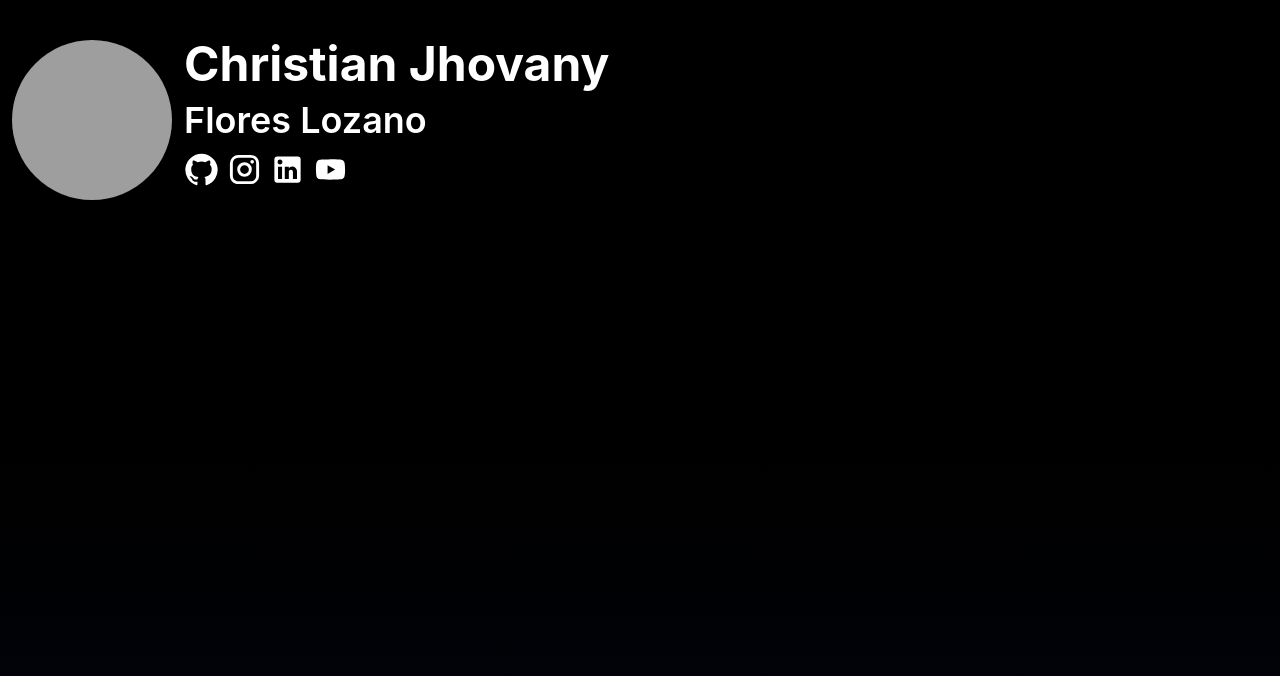
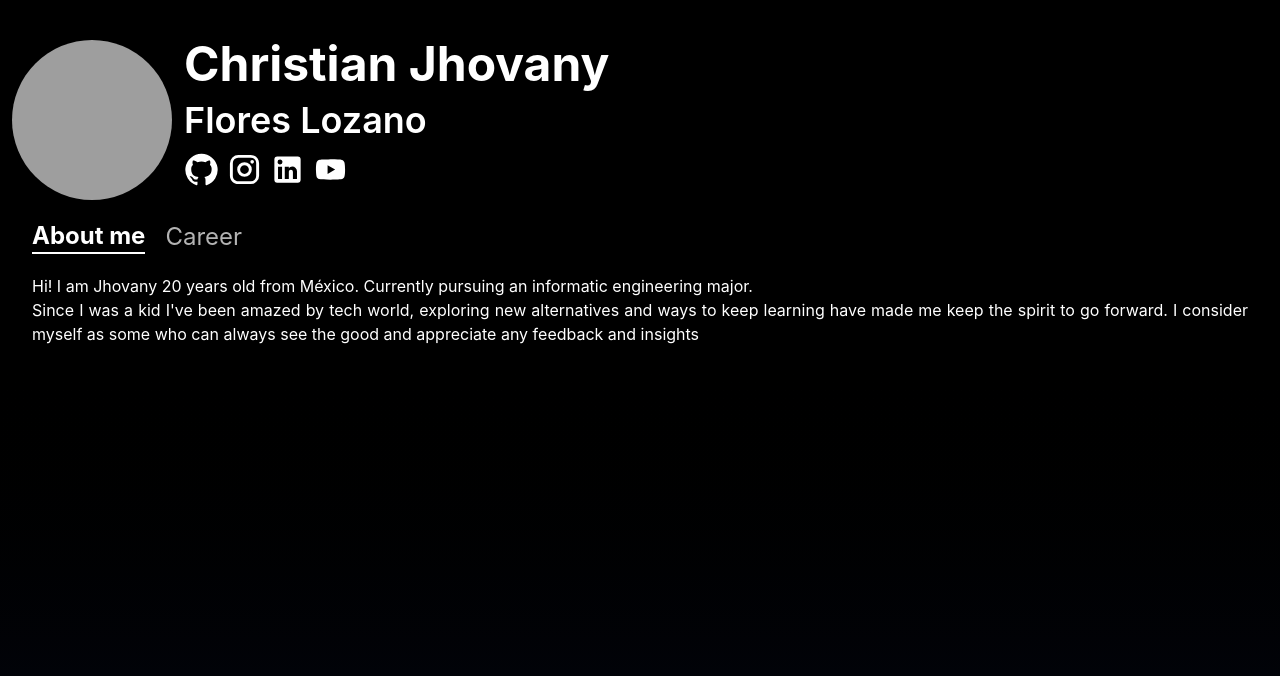
Before and after one commit to ChristianFLozano/Portfolio, a React (Vite) app: page / in a window 1280 px wide. Shown: the top 676 px of the page. Built offline with nearby package versions, Linux system fonts and the light colour scheme; grey boxes are pictures that could not be loaded.

Commit message:
Feat: Updated project

```diff
--- a/package.json
+++ b/package.json
@@ -17,6 +17,8 @@
     "@mui/icons-material": "^6.3.0",
     "@mui/material": "^6.3.0",
     "@tailwindcss/vite": "^4.3.3",
+    "devicon": "^2.18.0",
+    "devicons-react": "^1.5.0",
     "motion": "^11.18.2",
     "react": "^18.3.1",
     "react-dom": "^18.3.1"
--- a/src/App.tsx
+++ b/src/App.tsx
@@ -1,9 +1,22 @@
-import Header from "./components/Header"
+import { useState } from "react"
+import {Header, TabBar, AboutMe, Career} from "./components/"
 
 function App() {
+
+  const [selectedTab, setSelectedTab] = useState(0)
+
   return (
-    <main className="bg-linear-to-b from-black from-40% to-gray-950 flex w-full h-dvh text-white p-3">
+    <main className="bg-linear-to-b from-black from-40% to-gray-950 flex flex-col w-full h-dvh text-white p-3">
       <Header />
+      <TabBar setActiveTab={setSelectedTab} activeTab={selectedTab}/>
+
+      {
+        selectedTab === 0 && <AboutMe/>
+      }
+
+      {
+        selectedTab === 1 && <Career/>
+      }
     </main>
   )
 }
--- /dev/null
+++ b/src/components/AboutMe.tsx
@@ -0,0 +1,14 @@
+import { Age } from "../utils/Age"
+
+export function AboutMe(){
+    return(
+        <section className="p-5 text-justify">
+            <p>
+                Hi! I am Jhovany {Age()} years old from México. Currently pursuing an informatic engineering major.
+                <br />
+                Since I was a kid I've been amazed by tech world, exploring new alternatives and ways to keep learning have made me keep the spirit to go forward.
+                I consider myself as some who can always see the good and appreciate any feedback and insights
+            </p>
+        </section>
+    )
+}
--- /dev/null
+++ b/src/components/Career.tsx
@@ -0,0 +1,40 @@
+import { CareerCard } from "./CareerCard"
+import { TypescriptOriginal, ReactOriginal, CarbonOriginal, PythonOriginal } from "devicons-react"
+
+const careers = [
+    {
+        id: 0,
+        title: "Software Development",
+        position: "Intern",
+        time: "February 2026 - Present",
+        company: "IBM",
+        description: [
+            {
+                id: 0,
+                text: "Developed backend features for the Deep Archive project using Python, updating a Command Line Interface (CLI) with the Click library and creating RESTful endpoints with FastAPI."
+            },
+            {
+                id: 1,
+                text: "Implemented and maintained a responsive web GUI using TypeScript and React, applying the IBM Carbon Design System to ensure consistent user experience."
+            }
+        ],
+        languages: [
+            TypescriptOriginal, ReactOriginal, PythonOriginal
+        ]
+    }
+]
+
+export function Career(){
+    return(
+        <section className="flex p-5 flex-row gap-5">
+            {careers.map((career)=><CareerCard key={career.id}
+            title={career.title}
+            position={career.position}
+            time={career.time}
+            company={career.company}
+            description={career.description}
+            languages={career.languages}
+            />)}
+        </section>
+    )
+}
--- /dev/null
+++ b/src/components/CareerCard.tsx
@@ -0,0 +1,30 @@
+interface CareerCardProps{
+    key: number;
+    title: string;
+    position: string;
+    time: string;
+    company: string;
+    description: any[];
+    languages: any[]
+}
+
+export function CareerCard({key, title, position, time, company, description, languages}: CareerCardProps){
+    return (
+        <div key={key} className="sm:w-1/2 w-full h-auto bg-gray-950 p-3">
+            <h1 className="font-bold text-xl">{title} | {company} </h1>
+            <h2 className="font-semibold text-lg">{position}</h2>
+            <h3 className="font-semibold text-md">{time}</h3>
+            <hr className="text-gray-700"/>
+            <br />
+            <ul>
+                {description.map((desc) => <li>{desc.text}</li>)}
+            </ul>
+            <div className="flex flex-row gap-2 mt-2 justify-end">
+                {languages.map((LanguageIcon, index)=>(
+                    <LanguageIcon key={index} size={25}/>
+                ))}
+            </div>
+
+        </div>
+    )
+}
--- a/src/components/Header.tsx
+++ b/src/components/Header.tsx
@@ -28,8 +28,8 @@ const socialLinks = [
     }
 ]
 
-export default function Header() {
-    return <header className="flex gap-3 w-full h-1/4 mt-7 ">
+export function Header() {
+    return <header className="flex gap-3 w-full h-auto mt-7 ">
         <img src={profilePic} alt="Profile pic" className="object-cover object-center rounded-full h-40 w-40"/>
 
         <div className="gap-2 md:gap-3 flex flex-col">
--- a/src/components/TabBar.tsx
+++ b/src/components/TabBar.tsx
@@ -0,0 +1,29 @@
+
+interface TabBarProps {
+    setActiveTab: (index: number) => void;
+    activeTab: number;
+}
+
+
+const tabs = [
+    {
+        title: "About me",
+        tabIndex: 0
+    },
+    {
+        title: "Career",
+        tabIndex: 1,
+    }
+]
+
+export function TabBar({setActiveTab, activeTab}: TabBarProps){
+
+    return (
+       <nav className="flex flex-row gap-5 pl-5 text-lg md:text-2xl mt-5">
+            {tabs.map((tab)=> <button key={tab.tabIndex}
+            onClick={() => setActiveTab(tab.tabIndex)}
+            className={`${tab.tabIndex === activeTab && "border-b-2 font-bold opacity-100" } transition-all duration-100 ease-out opacity-70 cursor-pointer hover:opacity-100`}
+            >{tab.title}</button>)}
+       </nav>
+    )
+}
--- /dev/null
+++ b/src/components/index.ts
@@ -0,0 +1,5 @@
+export {Header} from "./Header";
+export {TabBar} from "./TabBar";
+export {AboutMe} from "./AboutMe";
+export {Career} from "./Career";
+export {CareerCard} from "./CareerCard"
--- /dev/null
+++ b/src/utils/Age.ts
@@ -0,0 +1,16 @@
+export function Age(){
+    const YEAR = 2004
+    const MONTH = 8
+    const DAY = 7
+    const today = new Date()
+
+    let age = today.getFullYear() - YEAR;
+    const monthsDiff = today.getMonth() - MONTH;
+
+    if (monthsDiff < 0 || (monthsDiff === 0  && today.getDate() < DAY)) {
+        age--;
+    }
+
+    return(age)
+
+}
```
Also changed, not shown: 1 other file (tests, documents, lock files or other folders).
